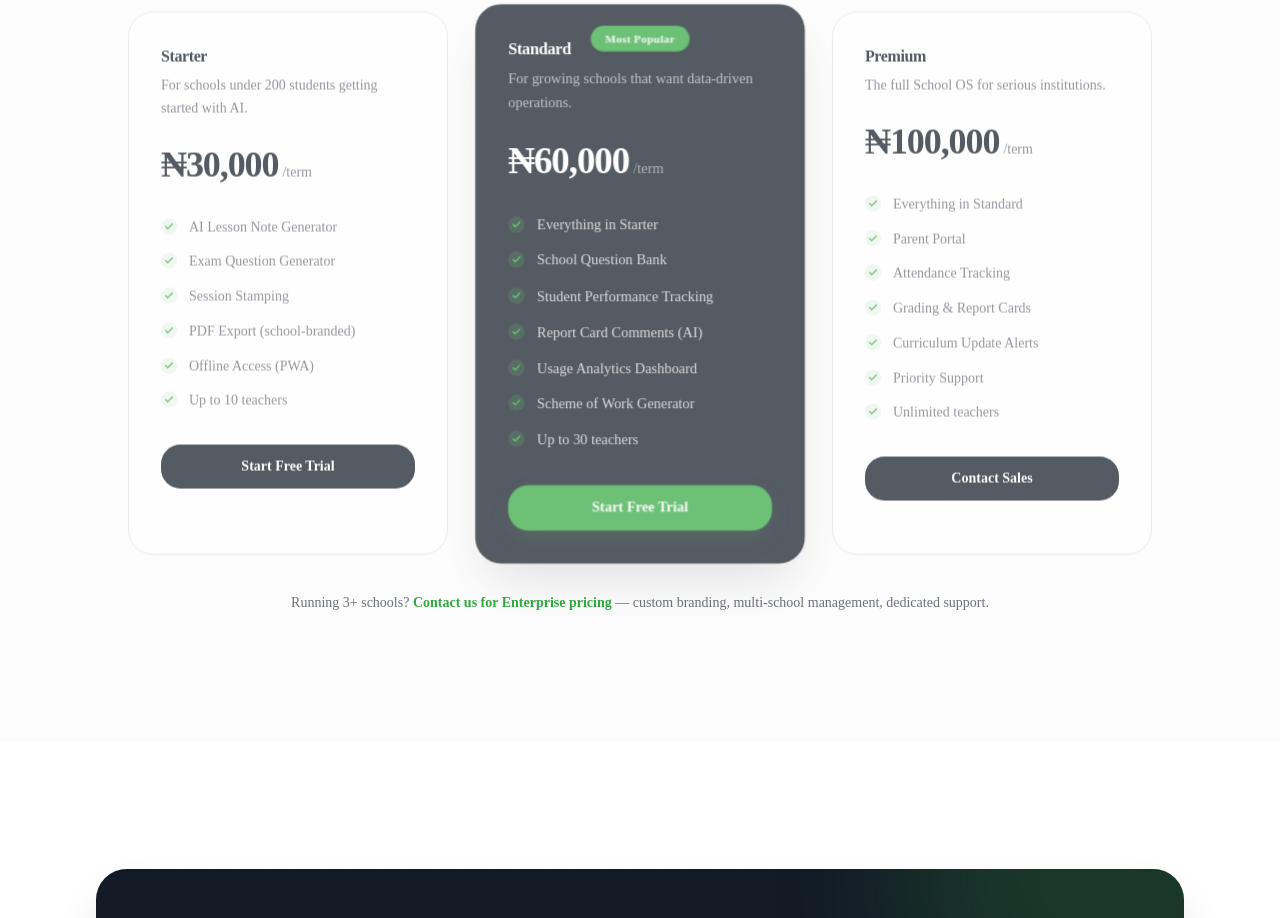
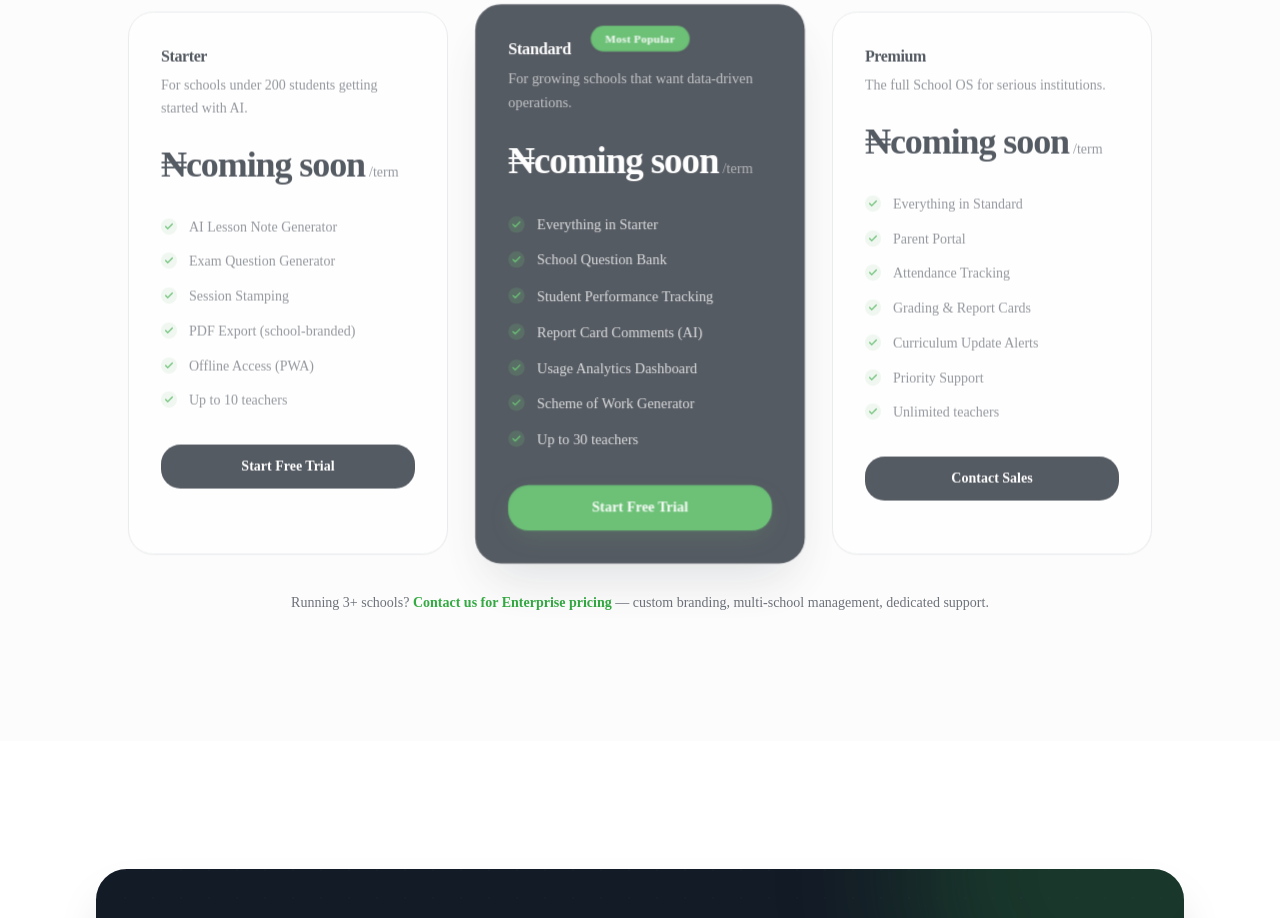
Before and after one commit to klassrun/klassrun-web, a Next.js app: page / in a window 1280 px wide. Shown: the part 3840-4758 px from the top of the page. Built offline with nearby package versions, Linux system fonts and the light colour scheme.

Commit message:
fixed pricing

```diff
--- a/components/Pricing.jsx
+++ b/components/Pricing.jsx
@@ -9,7 +9,7 @@ import { gridStagger, viewportOnce } from '@/lib/motion'
 const plans = [
   {
     name: 'Starter',
-    price: '30,000',
+    price: 'coming soon',
     period: '/term',
     description: 'For schools under 200 students getting started with AI.',
     features: [
@@ -25,7 +25,7 @@ const plans = [
   },
   {
     name: 'Standard',
-    price: '60,000',
+    price: 'coming soon',
     period: '/term',
     description: 'For growing schools that want data-driven operations.',
     features: [
@@ -43,7 +43,7 @@ const plans = [
   },
   {
     name: 'Premium',
-    price: '100,000',
+    price: 'coming soon',
     period: '/term',
     description: 'The full School OS for serious institutions.',
     features: [
```
Also changed, not shown: 1 other file (tests, documents, lock files or other folders).
